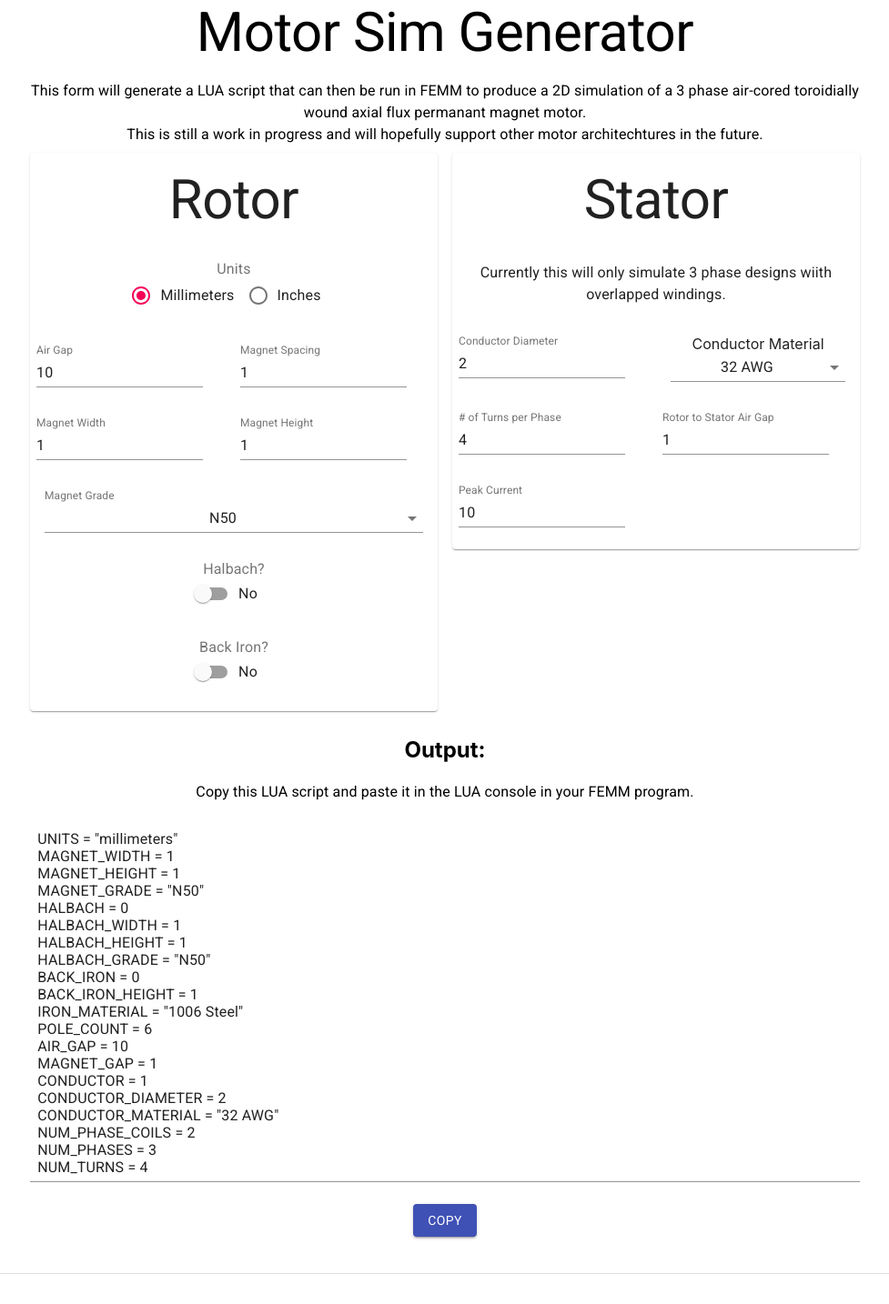
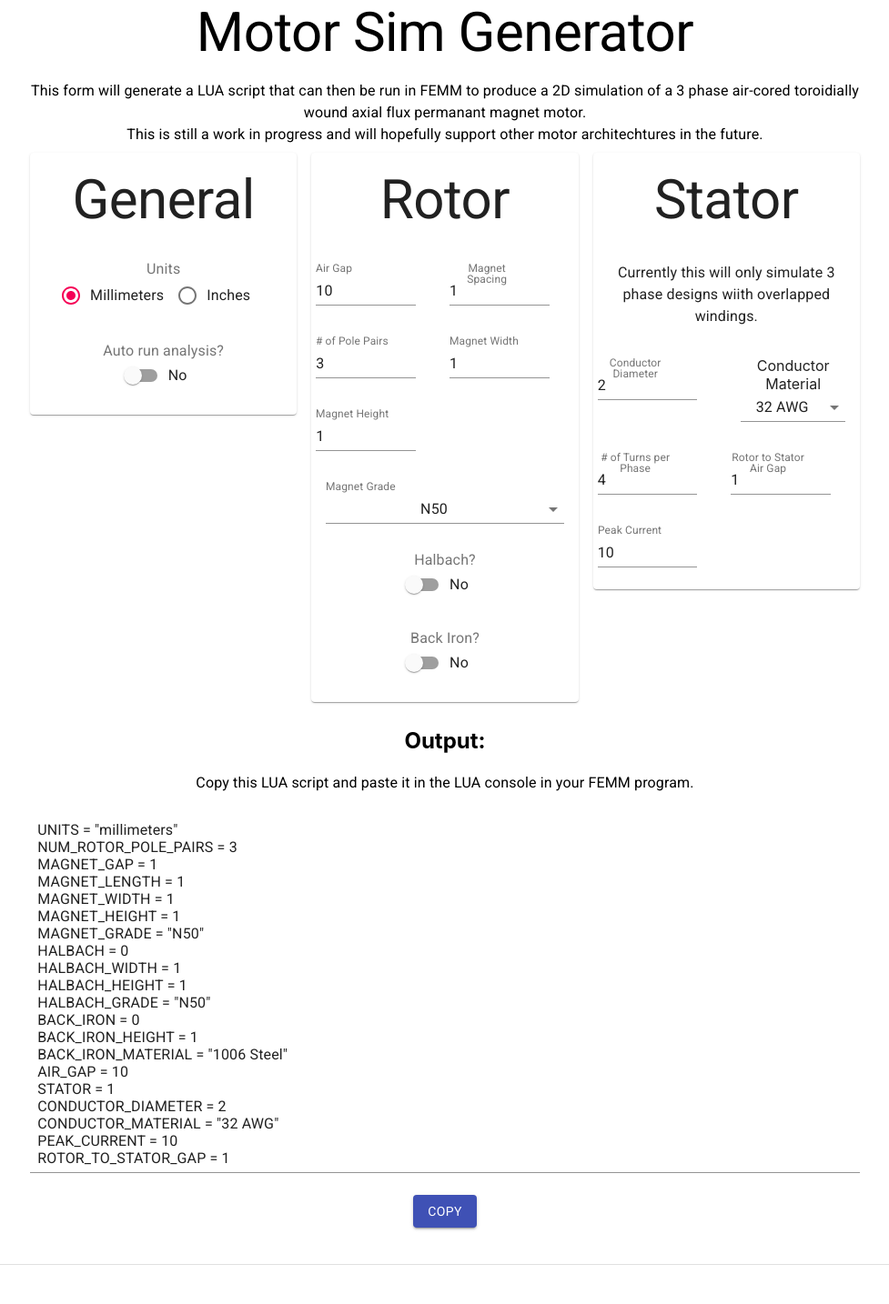
Before and after one commit to CJohnson25/femm-sim-gen-app, a React (Create React App) app: page / in a window 1280 px wide. Shown: the top 1434 px of the page at 91% size, without its empty margins (151-1128 px from the left). Built offline with nearby package versions, Linux system fonts and the light colour scheme.

Commit message:
Added auto analysis

```diff
--- a/src/Components/SimInputForm.js
+++ b/src/Components/SimInputForm.js
@@ -1,17 +1,20 @@
 import React from 'react';
 import { Grid, Typography, MenuItem, Button, Card, CardContent, FormControlLabel, FormControl, FormLabel, InputLabel, RadioGroup, Radio, Select, Switch, TextField } from '@material-ui/core';
 import { CopyToClipboard } from './CopyToClipboard'
-import { formInputToLuaScript } from '../util'
+import { formInputToLuaScript, detectOs } from '../util'
 
 
 export function SimInputForm() {
   const magnetTypes = ['N30', 'N33', 'N35', 'N38', 'N40', 'N42', 'N45', 'N48', 'N50', 'N52', 'N55']
   const ironTypes = ['1006 Steel', '1010 Steel', '1018 Steel', '1020 Steel', '1117 Steel']
   const conductorTypes = ['10 AWG', '12 AWG', '14 AWG', '16 AWG', '18 AWG', '20 AWG', '22 AWG', '24 AWG', '26 AWG', '28 AWG', '30 AWG', '32 AWG', '34 AWG', '36 AWG']
-  const stringInputFields = ['MAGNET_GRADE', 'HALBACH_GRADE', 'IRON_MATERIAL', 'CONDUCTOR_MATERIAL']
+  const stringInputFields = ['MAGNET_GRADE', 'HALBACH_GRADE', 'BACK_IRON_MATERIAL', 'CONDUCTOR_MATERIAL', 'FILEPATH', 'FILENAME']
 
   const defaultVals = {
     UNITS: 'millimeters',
+    NUM_ROTOR_POLE_PAIRS: 3,
+    MAGNET_GAP: 1,
+    MAGNET_LENGTH: 1,
     MAGNET_WIDTH: 1,
     MAGNET_HEIGHT: 1,
     MAGNET_GRADE: 'N50',
@@ -21,24 +24,25 @@ export function SimInputForm() {
     HALBACH_GRADE: 'N50',
     BACK_IRON: 0,
     BACK_IRON_HEIGHT: 1,
-    IRON_MATERIAL: "1006 Steel",
-    POLE_COUNT: 6,
+    BACK_IRON_MATERIAL: '1006 Steel',
     AIR_GAP: 10,
-    MAGNET_GAP: 1,
-    CONDUCTOR: 1,
+    STATOR: 1,
     CONDUCTOR_DIAMETER: 2,
-    CONDUCTOR_MATERIAL: "32 AWG",
-    NUM_PHASE_COILS: 2,
+    CONDUCTOR_MATERIAL: '32 AWG',
+    PEAK_CURRENT: 10,
+    ROTOR_TO_STATOR_GAP: 1,
     NUM_PHASES: 3,
-    NUM_TURNS: 4,
-    ROTOR_TO_STATOR_GAP: 1,
-    PEAK_CURRENT: 10,
+    NUM_PHASE_TURNS: 4,
+    ANALYSIS: 0,
+    FILEPATH: '',
+    FILENAME: '',
   }
 
   const [formVals, setFormVals] = React.useState(defaultVals)
   const [showHalbachOptions, setShowHalbachOptions] = React.useState(defaultVals.HALBACH)
   const [showBackIronOptions, setShowBackIronOptions] = React.useState(defaultVals.BACK_IRON)
-  const [showConductorOptions, setShowConductorOptions] = React.useState(defaultVals.CONDUCTOR)
+  // const [showConductorOptions, setShowConductorOptions] = React.useState(defaultVals.STATOR)
+  const [showAnalysisOptions, setShowAnalysisOptions] = React.useState(defaultVals.ANALYSIS)
   const [outputText, setOutputText] = React.useState(formInputToLuaScript(defaultVals))
 
   function createMenuItemList(listItems) {
@@ -88,7 +92,7 @@ export function SimInputForm() {
         </Grid>
         <Grid item xs={6}>
           <FormControl fullWidth>Iron Material
-              <Select onChange={handleInputChange} name="IRON_MATERIAL" value={formVals.IRON_MATERIAL}>
+              <Select onChange={handleInputChange} name="BACK_IRON_MATERIAL" value={formVals.BACK_IRON_MATERIAL}>
               {ironTypeOptions}
             </Select>
           </FormControl>
@@ -125,13 +129,13 @@ export function SimInputForm() {
         {/* <Grid item xs={6}>
           <FormControlLabel
             filled="true"
-            control={<TextField onChange={handleInputChange} value={formVals.NUM_PHASE_COILS} name="NUM_PHASE_COILS" label="# of Coils per Phase" />}
+            control={<TextField onChange={handleInputChange} value={formVals.NUM_STATOR_POLE_PAIR} name="NUM_STATOR_POLE_PAIR" label="# of Coils per Phase" />}
           />
         </Grid> */}
         <Grid item xs={6}>
           <FormControlLabel
             filled="true"
-            control={<TextField onChange={handleInputChange} value={formVals.NUM_TURNS} name="NUM_TURNS" label="# of Turns per Phase" />}
+            control={<TextField onChange={handleInputChange} value={formVals.NUM_PHASE_TURNS} name="NUM_PHASE_TURNS" label="# of Turns per Phase" />}
           />
         </Grid>
         <Grid item xs={6}>
@@ -147,6 +151,25 @@ export function SimInputForm() {
           />
         </Grid>
 
+      </>
+    )
+  }
+
+  const getAnalysisOptions = () => {
+    return (
+      <>
+        <Grid item xs={12}>
+          <FormControlLabel
+            filled="true"
+            control={<TextField onChange={handleInputChange} value={formVals.FILEPATH} name="FILEPATH" label="File Path" helperText="Must have a trailing slash. If using windows this must begin with a drive letter and contain trailing backslashe. for example (C:\path\to\save\)" />}
+          />
+        </Grid>
+        <Grid item xs={12}>
+          <FormControlLabel
+            filled="true"
+            control={<TextField onChange={handleInputChange} value={formVals.FILENAME} name="FILENAME" label="File Name" helperText="This must end in '.fem'" />}
+          />
+        </Grid>
       </>
     )
   }
@@ -169,12 +192,21 @@ export function SimInputForm() {
     setOutputText(formInputToLuaScript(formVals))
   }
 
-  function handleConductorChange(e) {
+  // function handleConductorChange(e) {
+  //   const inputVal = e.target.checked ? 1 : 0
+  //   formVals.STATOR = inputVal
+
+  //   setFormVals({ ...formVals })
+  //   setShowConductorOptions(inputVal)
+  //   setOutputText(formInputToLuaScript(formVals))
+  // }
+
+  function handleAnalysisChange(e) {
     const inputVal = e.target.checked ? 1 : 0
-    formVals.CONDUCTOR = inputVal
+    formVals.ANALYSIS = inputVal
 
     setFormVals({ ...formVals })
-    setShowConductorOptions(inputVal)
+    setShowAnalysisOptions(inputVal)
     setOutputText(formInputToLuaScript(formVals))
   }
 
@@ -207,6 +239,7 @@ export function SimInputForm() {
   const halbachOptions = getHalbachOptions()
   const backIronOptions = getBackIronOptions()
   const conductorOptions = getConductorOptions()
+  const analysisOptions = getAnalysisOptions()
 
   return (
     <>
@@ -220,14 +253,15 @@ export function SimInputForm() {
         </Grid>
       </Grid>
 
+
       <Grid container spacing={2}>
-        <Grid item xs={12} md={6}>
+        <Grid item xs={12} lg={4}>
           <Card>
             <CardContent>
-            <Grid container spacing={4}>
+              <Grid container spacing={4} >
                 <Grid item xs={12}>
                   <Typography variant='h2'>
-                  Rotor
+                    General
                   </Typography>
                 </Grid>
                 <Grid item xs={12}>
@@ -239,6 +273,29 @@ export function SimInputForm() {
                     </RadioGroup>
                   </FormControl>
                 </Grid>
+                <Grid item xs={12}>
+                  <FormLabel component="legend">Auto run analysis?</FormLabel>
+                  <FormControlLabel
+                    control={<Switch value={formVals.ANALYSIS} onChange={handleAnalysisChange} name="ANALYSIS" />}
+                    label={!showAnalysisOptions ? "No" : "Yes"}
+                  />
+                </Grid>
+                {showAnalysisOptions ? analysisOptions : null}
+              </Grid>
+            </CardContent>
+          </Card>
+        </Grid>
+
+        <Grid item xs={12} lg={4}>
+          <Card>
+            <CardContent>
+              <Grid container spacing={4}>
+                <Grid item xs={12}>
+                  <Typography variant='h2'>
+                    Rotor
+                </Typography>
+                </Grid>
+
                 <Grid item xs={6}>
                   <FormControlLabel
                     filled="true"
@@ -254,9 +311,15 @@ export function SimInputForm() {
                 {/* <Grid item xs={4}>
                 <FormControlLabel
                   filled="true"
-                  control={<TextField onChange={handleInputChange} value={formVals.POLE_COUNT} name="POLE_COUNT" label="Pole Count" />}
+                  control={<TextField onChange={handleInputChange} value={formVals.NUM_ROTOR_POLE_PAIRS} name="NUM_ROTOR_POLE_PAIRS" label="Pole Count" />}
                 />
               </Grid> */}
+                <Grid item xs={6}>
+                  <FormControlLabel
+                    filled="true"
+                    control={<TextField onChange={handleInputChange} value={formVals.NUM_ROTOR_POLE_PAIRS} name="NUM_ROTOR_POLE_PAIRS" label="# of Pole Pairs" />}
+                  />
+                </Grid>
                 <Grid item xs={6}>
                   <FormControlLabel
                     filled="true"
@@ -300,7 +363,7 @@ export function SimInputForm() {
           </Card>
         </Grid>
 
-        <Grid item xs={12} md={6}>
+        <Grid item xs={12} lg={4}>
           <Card>
             <CardContent>
               <Grid container spacing={4} >
@@ -310,9 +373,9 @@ export function SimInputForm() {
                   </Typography>
                 </Grid>
                 {/* <Grid item xs={12}>
-                  <FormLabel component="legend">Simulate Air Core?</FormLabel>
+                  <FormLabel component="legend">Simulate Stator?</FormLabel>
                   <FormControlLabel
-                    control={<Switch value={formVals.CONDUCTOR} onChange={handleConductorChange} name="CONDUCTOR" />}
+                    control={<Switch value={formVals.STATOR} onChange={handleConductorChange} name="STATOR" />}
                     label={!showConductorOptions ? "No" : "Yes"}
                   />
                 </Grid> */}
@@ -321,6 +384,8 @@ export function SimInputForm() {
             </CardContent>
           </Card>
         </Grid>
+
+
 
       </Grid>
       <Grid container spacing={3}>
--- a/src/femmSimScript.js
+++ b/src/femmSimScript.js
@@ -1,9 +1,11 @@
 export const femmSimScript = `
+
+
 function init ()
   -- Create Doc
   newdocument(0)
   -- Init Problem
-  mi_probdef(0, UNITS, "planar", 1e-008, get_tallest_magnet_height() * 2 + AIR_GAP)
+  mi_probdef(0, UNITS, "planar", 1e-008, MAGNET_LENGTH)
   -- Init Grid
   mi_showgrid()
   mi_setgrid(0.001, "cart")
@@ -13,17 +15,24 @@ function init ()
   build_objects()
 
   mi_zoomnatural()
+
+  if ANALYSIS == 1 then
+    analyze()
+  end
+
 end
 
 function init_materials()
   mi_getmaterial("Air")
-  mi_getmaterial(IRON_MATERIAL)
+  mi_getmaterial(BACK_IRON_MATERIAL)
   mi_getmaterial(MAGNET_GRADE)
   if HALBACH == 1 then
     mi_getmaterial(HALBACH_GRADE)
   end
 
-  mi_getmaterial(CONDUCTOR_MATERIAL)
+  if STATOR == 1 then
+    mi_getmaterial(CONDUCTOR_MATERIAL)
+  end
 end
 
 function init_circuits()
@@ -35,7 +44,9 @@ function init_circuits()
   end
 end
 
-
+function get_full_filepath()
+  return FILEPATH .. FILENAME
+end
 
 function get_v_gap ()
   return get_total_height() * 2
@@ -108,11 +119,11 @@ function get_total_height ()
 end
 
 function get_halbach_count()
-  return POLE_COUNT
+  return NUM_ROTOR_POLE_PAIRS * 2
 end
 
 function get_nonhalbach_count()
-  return POLE_COUNT + 1
+  return NUM_ROTOR_POLE_PAIRS * 2 + 1
 end
 
 function get_total_magnet_count ()
@@ -152,8 +163,16 @@ function get_coil_offset(coil_num, phase)
   return (coil_num * NUM_PHASES - phase_offset) * get_coil_gap() + get_pole_width() / 2
 end
 
+function get_stator_pole_pairs()
+  return NUM_ROTOR_POLE_PAIRS - 1
+end
+
 function get_total_coils()
-  return NUM_PHASES * NUM_PHASE_COILS
+  return NUM_PHASES * get_stator_pole_pairs()
+end
+
+function get_total_phase_legs()
+  return get_stator_pole_pairs() * 2
 end
 
 function get_total_legs()
@@ -169,7 +188,7 @@ function build_objects ()
   build_rotor(0)
   build_rotor(1)
 
-  if CONDUCTOR == 1 then
+  if STATOR == 1 then
     build_coil_phases()
   end
 
@@ -243,9 +262,9 @@ function build_rotor_magnets (side)
     end
 
     -- First or last iteration are half magnets
-    if i == 0 or i == count - 1 then
+    if i == 0 or i == (count - 1) then
       is_end = 1
-      width = width/2
+      width = width / 2
     end
 
     build_magnet(current_x_offset, current_y_offset, direction, is_halbach, is_end)
@@ -265,14 +284,14 @@ function build_magnet (x, y, direction, is_halbach, is_end)
   end
 
   if is_end == 1 then
-    w = w/2
+    w = w / 2
   end
 
   build_square_block(x, y, w, h, grade, "", direction, 0, 0, "center")
 end
 
 function build_rotor_iron (x, y)
-  build_square_block(x, y, get_total_width(), BACK_IRON_HEIGHT, IRON_MATERIAL, "", 0, 0, 0, "center")
+  build_square_block(x, y, get_total_width(), BACK_IRON_HEIGHT, BACK_IRON_MATERIAL, "", 0, 0, 0, "center")
 end
 
 function build_coil_phases()
@@ -284,7 +303,7 @@ function build_coil_phases()
 end
 
 function build_coil_phase(phase, starting_side)
-  for i = 0, (NUM_PHASE_COILS * 2) - 1 do
+  for i = 0, get_total_phase_legs() - 1 do
     build_coil_leg(i, phase, starting_side)
     starting_side = starting_side + 1
   end
@@ -295,7 +314,7 @@ function build_coil_leg(coil_num, phase, starting_side)
   -- local x = get_coil_offset(coil_num, phase) + get_h_gap()
   local x = get_coil_offset(coil_num, phase) + get_h_gap() + get_coil_gap() * 3
   local y = get_v_gap() + get_tallest_magnet_height() + AIR_GAP - ROTOR_TO_STATOR_GAP - get_coil_diameter()
-  local turns = NUM_TURNS
+  local turns = NUM_PHASE_TURNS
   if mod(starting_side, 2) == 1 then
     y = get_v_gap() + get_tallest_magnet_height() + ROTOR_TO_STATOR_GAP
     turns = turns * -1
@@ -308,7 +327,7 @@ end
 function build_analysis_nodes ()
   local x = get_h_gap()
   local x1 = x + get_total_width()
-  local y = get_v_gap() + AIR_GAP/2 + MAGNET_HEIGHT
+  local y = get_v_gap() + AIR_GAP / 2 + MAGNET_HEIGHT
 
   mi_addnode(x, y)
   mi_addnode(x1, y)
@@ -364,5 +383,14 @@ function add_block_props(labelX, labelY, material, circuit, direction, group, tu
   mi_clearselected()
 end
 
+
+
+function analyze()
+  mi_saveas(get_full_filepath())
+  mi_analyze()
+  mi_loadsolution()
+  mo_showdensityplot(1, 0, 1, 0, "bmag")
+end
+
 init()
 `
--- a/src/util.js
+++ b/src/util.js
@@ -9,3 +9,19 @@ export function formInputToLuaScript(formVals) {
 
   return complete
 }
+
+export function detectOs() {
+  var detectOS = ""
+
+  if (navigator.appVersion.indexOf("Win") != -1) {
+    detectOS = "windows"
+  }
+
+  if (navigator.appVersion.indexOf("Mac") != -1) {
+    detectOS = "mac"
+  }
+
+  if (navigator.appVersion.indexOf("Linux") != -1) {
+    detectOS = "linux"
+  }
+}
```
Lines whose indentation alone changed are shown as unchanged.
